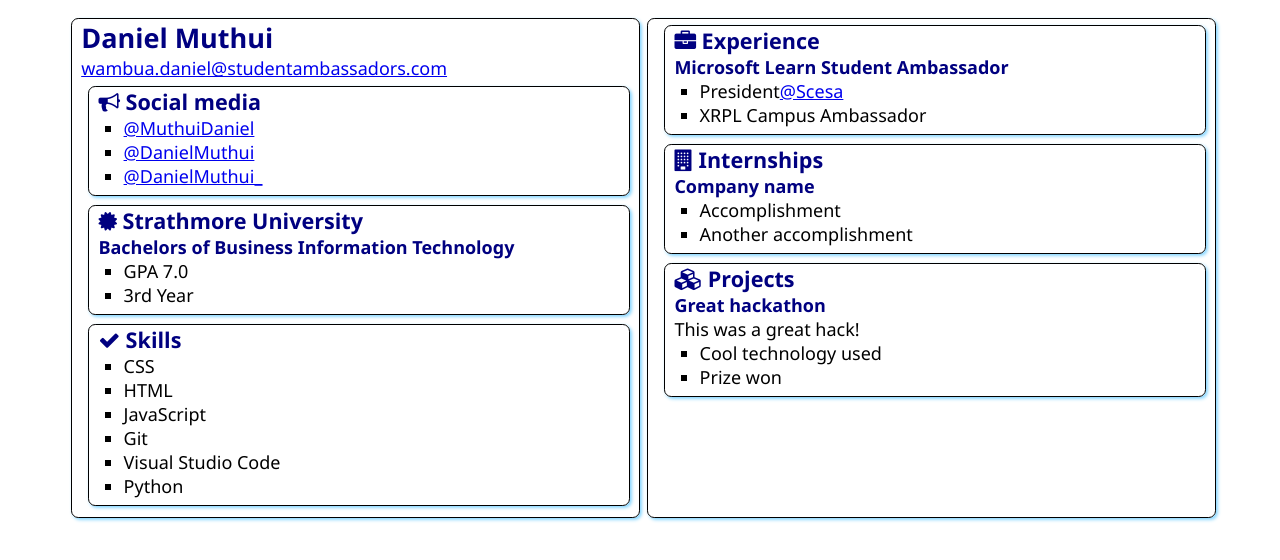
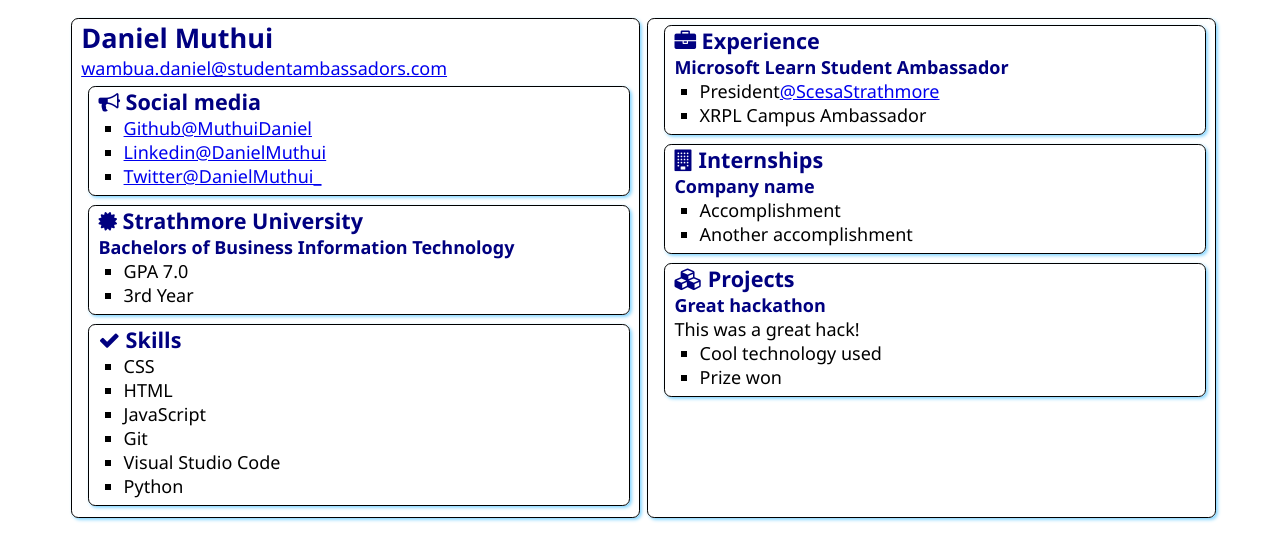
Before and after one commit to MuthuiDaniel/SATechnicalOnboarding, a plain HTML site: page src/index.html in a window 1280 px wide. Drawn offline with Linux system fonts and the light colour scheme.

Commit message:
Update index.html
edited social names and skills for president scesa

```diff
--- a/src/index.html
+++ b/src/index.html
@@ -21,9 +21,9 @@
                     Social media
                 </h2>
                 <ul>
-                    <li><a href="https://github.com/MuthuiDaniel">@MuthuiDaniel</a></li>
-                    <li><a href="https://www.linkedin.com/in/daniel-muthui-37b104194/">@DanielMuthui</a></li>
-                    <li><a href="https://twitter.com/DanielMuthui_">@DanielMuthui_</a></li>
+                    <li><a href="https://github.com/MuthuiDaniel">Github@MuthuiDaniel</a></li>
+                    <li><a href="https://www.linkedin.com/in/daniel-muthui-37b104194/">Linkedin@DanielMuthui</a></li>
+                    <li><a href="https://twitter.com/DanielMuthui_">Twitter@DanielMuthui_</a></li>
                 </ul>
             </section>
 
@@ -64,7 +64,7 @@
                 </h2>
                 <h3>Microsoft Learn Student Ambassador</h3>
                 <ul>
-                    <li>President<a href="https://www.linkedin.com/company/strathmore-computing-and-engineering-student-s-association/mycompany/">@Scesa</a></li>
+                    <li>President<a href="https://www.linkedin.com/company/strathmore-computing-and-engineering-student-s-association/mycompany/">@ScesaStrathmore</a></li>
                     <li>XRPL Campus Ambassador</li>
                 </ul>
             </section>
```
